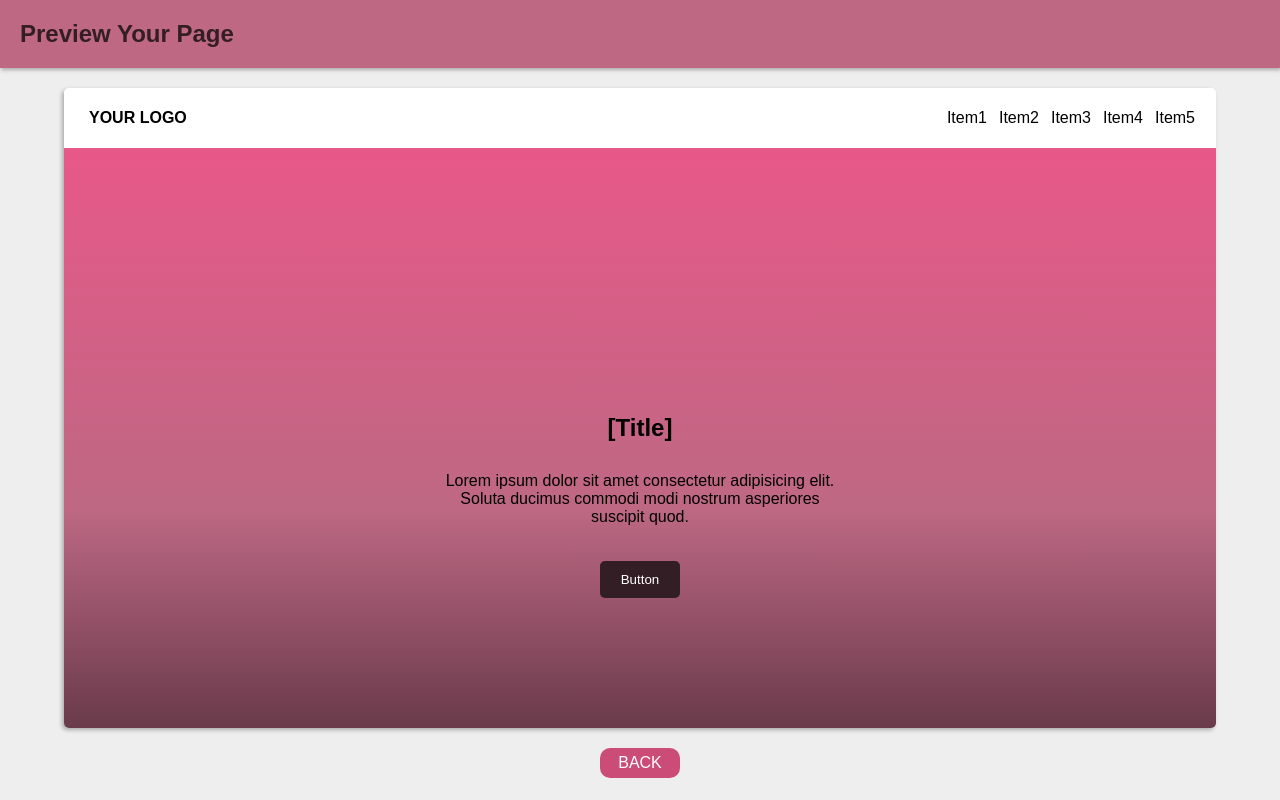
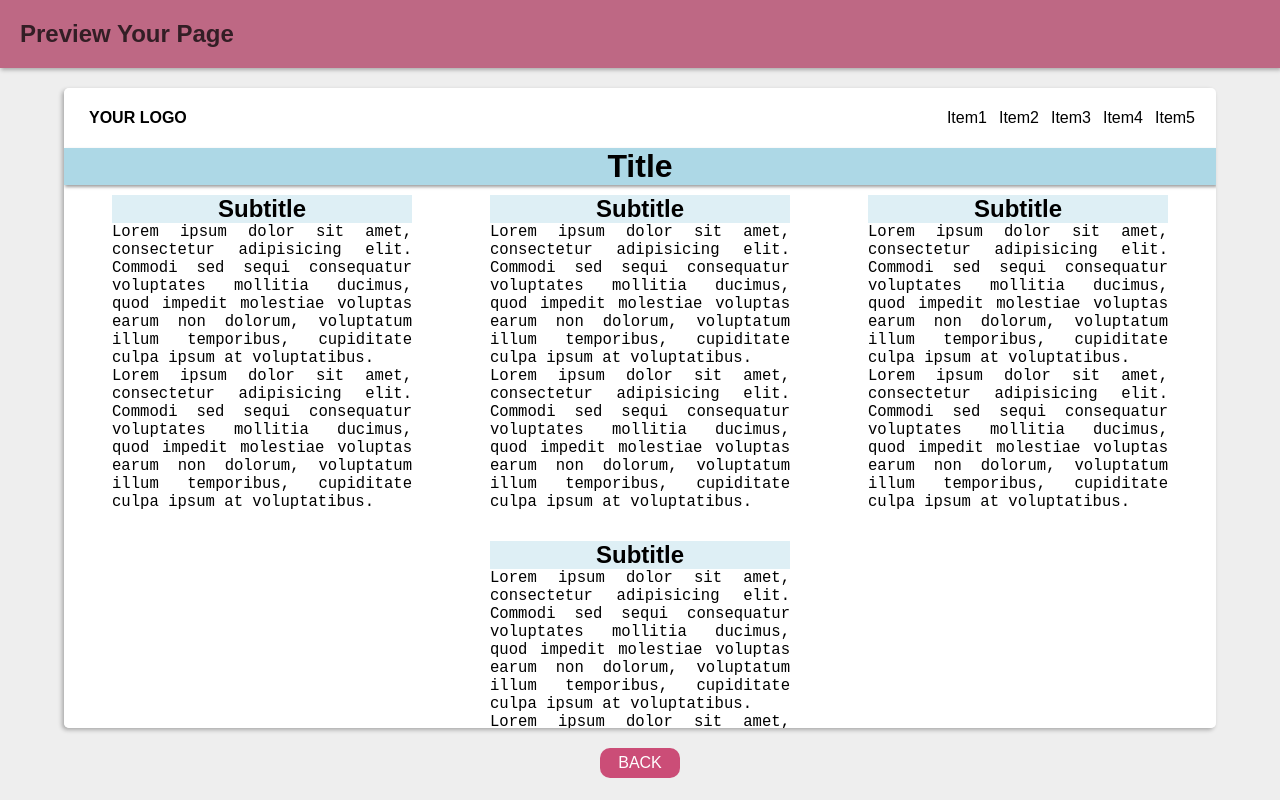
Before and after one commit to JeanCelin/project-custom-page, a Next.js app in the folder custom-page/: page /preview in a window 1280 px wide. Built offline with nearby package versions, Linux system fonts and the light colour scheme.

Commit message:
create main2

```diff
--- /dev/null
+++ b/custom-page/src/components/Mains/Main2/Main2.jsx
@@ -0,0 +1,71 @@
+import styles from "./Main2.module.css";
+
+export default function Main2() {
+  return (
+    <main className={styles.main__container}>
+      <h1 className={styles.main__title}>Title</h1>
+      <section className={styles.main__notices}>
+        <section className={styles.main__notice}>
+          <h2 className={styles.main__notice_title}>Subtitle</h2>
+          <p>
+            Lorem ipsum dolor sit amet, consectetur adipisicing elit. Commodi
+            sed sequi consequatur voluptates mollitia ducimus, quod impedit
+            molestiae voluptas earum non dolorum, voluptatum illum temporibus,
+            cupiditate culpa ipsum at voluptatibus.
+          </p>
+          <p>
+            Lorem ipsum dolor sit amet, consectetur adipisicing elit. Commodi
+            sed sequi consequatur voluptates mollitia ducimus, quod impedit
+            molestiae voluptas earum non dolorum, voluptatum illum temporibus,
+            cupiditate culpa ipsum at voluptatibus.
+          </p>
+        </section>
+        <section className={styles.main__notice}>
+          <h2 className={styles.main__notice_title}>Subtitle</h2>
+          <p>
+            Lorem ipsum dolor sit amet, consectetur adipisicing elit. Commodi
+            sed sequi consequatur voluptates mollitia ducimus, quod impedit
+            molestiae voluptas earum non dolorum, voluptatum illum temporibus,
+            cupiditate culpa ipsum at voluptatibus.
+          </p>
+          <p>
+            Lorem ipsum dolor sit amet, consectetur adipisicing elit. Commodi
+            sed sequi consequatur voluptates mollitia ducimus, quod impedit
+            molestiae voluptas earum non dolorum, voluptatum illum temporibus,
+            cupiditate culpa ipsum at voluptatibus.
+          </p>
+        </section>
+        <section className={styles.main__notice}>
+          <h2 className={styles.main__notice_title}>Subtitle</h2>
+          <p>
+            Lorem ipsum dolor sit amet, consectetur adipisicing elit. Commodi
+            sed sequi consequatur voluptates mollitia ducimus, quod impedit
+            molestiae voluptas earum non dolorum, voluptatum illum temporibus,
+            cupiditate culpa ipsum at voluptatibus.
+          </p>
+          <p>
+            Lorem ipsum dolor sit amet, consectetur adipisicing elit. Commodi
+            sed sequi consequatur voluptates mollitia ducimus, quod impedit
+            molestiae voluptas earum non dolorum, voluptatum illum temporibus,
+            cupiditate culpa ipsum at voluptatibus.
+          </p>
+        </section>
+        <section className={styles.main__notice}>
+          <h2 className={styles.main__notice_title}>Subtitle</h2>
+          <p>
+            Lorem ipsum dolor sit amet, consectetur adipisicing elit. Commodi
+            sed sequi consequatur voluptates mollitia ducimus, quod impedit
+            molestiae voluptas earum non dolorum, voluptatum illum temporibus,
+            cupiditate culpa ipsum at voluptatibus.
+          </p>
+          <p>
+            Lorem ipsum dolor sit amet, consectetur adipisicing elit. Commodi
+            sed sequi consequatur voluptates mollitia ducimus, quod impedit
+            molestiae voluptas earum non dolorum, voluptatum illum temporibus,
+            cupiditate culpa ipsum at voluptatibus.
+          </p>
+        </section>
+      </section>
+    </main>
+  );
+}
--- /dev/null
+++ b/custom-page/src/components/Mains/Main2/Main2.module.css
@@ -0,0 +1,34 @@
+.main__container {
+  display: flex;
+  flex-flow: column wrap;
+  align-items: center;
+}
+.main__notices {
+  display: flex;
+  flex-flow: row wrap;
+  justify-content: space-evenly;
+  gap: 30px;
+}
+.main__notice {
+  display: flex;
+  flex-flow: row wrap;
+  flex: 0 1 300px;
+}
+.main__title {
+  font-size: 2em;
+  background-color: lightblue;
+  width: 100%;
+  text-align: center;
+  box-shadow: 1px 2px 3px rgba(0, 0, 0, 0.379);
+  margin-bottom: 10px;
+}
+.main__notice_title {
+  background-color: rgba(173, 216, 230, 0.405);
+  text-align: center;
+  flex: 1;
+}
+.main__notice p {
+  text-align: justify;
+  font-family: monospace;
+  font-size: 1.2em;
+}
--- a/custom-page/src/pages/preview/index.jsx
+++ b/custom-page/src/pages/preview/index.jsx
@@ -8,6 +8,7 @@ import Navbar1 from "@/components/Navbars/Navbar1/Navbar1";
 import Navbar2 from "@/components/Navbars/Navbar2/Navbar2";
 import Navbar3 from "@/components/Navbars/Navbar3/Navbar3";
 import Main1 from "@/components/Mains/Main1/Main1";
+import Main2 from "@/components/Mains/Main2/Main2";
 
 export default function PreviewPage() {
   return (
@@ -16,7 +17,7 @@ export default function PreviewPage() {
       <div className={styles.preview__layout}>
         <section className={styles.preview__page}>
           <NavbarDefault />
-          <MainDefault />
+          <Main2 />
         </section>
       </div>
 
```
